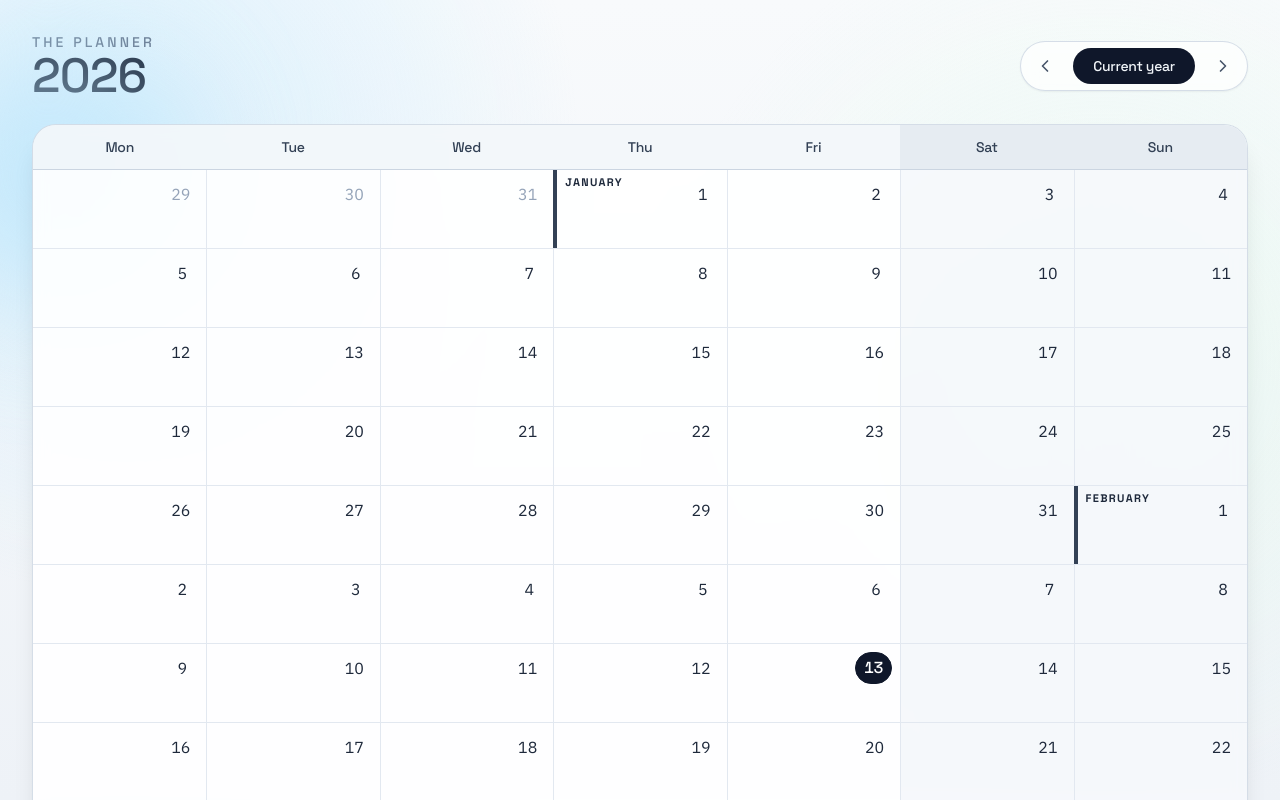
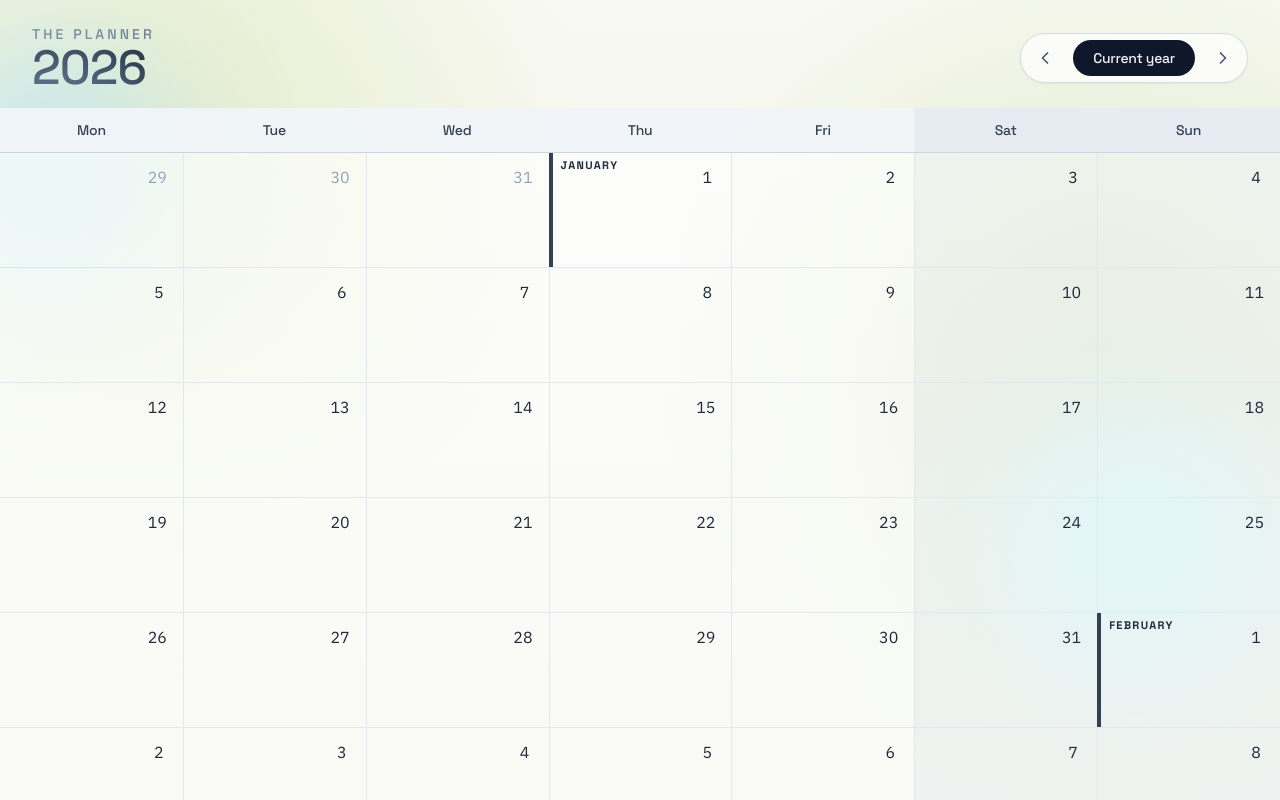
Before and after one commit to yet-an-other/planner, a React (Vite) app: page /year/2026 in a window 1280 px wide. Shown: the top 800 px of the page. Built offline with nearby package versions, Linux system fonts and the light colour scheme.

Commit message:
Polish year view layout and background styling

```diff
--- a/src/index.css
+++ b/src/index.css
@@ -70,9 +70,9 @@
     @apply bg-background text-foreground antialiased;
     font-family: var(--font-body);
     background-image:
-      radial-gradient(circle at 10% 18%, rgba(186, 230, 253, 0.48), transparent 34%),
-      radial-gradient(circle at 86% 45%, rgba(220, 252, 231, 0.42), transparent 38%),
-      linear-gradient(180deg, #f8fafc 0%, #eef2f7 100%);
+      radial-gradient(circle at 10% 18%, rgba(208, 223, 159, 0.48), transparent 34%),
+      radial-gradient(circle at 86% 45%, rgba(196, 214, 150, 0.42), transparent 38%),
+      linear-gradient(180deg, #f8f9f2 0%, #edf0e4 100%);
     background-attachment: fixed;
   }
 }
--- a/src/pages/YearPage.tsx
+++ b/src/pages/YearPage.tsx
@@ -47,21 +47,26 @@ function buildYearWeeks(year: number): Date[][] {
   return weeks
 }
 
-function buildMonthStartLabels(year: number): Record<string, MonthStartLabel> {
+function buildMonthStartLabels(weeks: Date[][]): Record<string, MonthStartLabel> {
   const monthFormatter = new Intl.DateTimeFormat(undefined, { month: 'long' })
   const monthShortFormatter = new Intl.DateTimeFormat(undefined, { month: 'short' })
-  return Object.fromEntries(
-    Array.from({ length: 12 }, (_, monthIndex) => {
-      const monthStart = new Date(year, monthIndex, 1)
-      return [
-        formatDateKey(monthStart),
-        {
-          full: monthFormatter.format(monthStart),
-          short: monthShortFormatter.format(monthStart),
-        },
-      ]
-    }),
-  )
+  const labels: Record<string, MonthStartLabel> = {}
+
+  for (const week of weeks) {
+    for (const date of week) {
+      if (date.getDate() !== 1) {
+        continue
+      }
+
+      const key = formatDateKey(date)
+      labels[key] = {
+        full: monthFormatter.format(date),
+        short: monthShortFormatter.format(date),
+      }
+    }
+  }
+
+  return labels
 }
 
 function isValidYear(value: number): boolean {
@@ -80,7 +85,7 @@ export function YearPage() {
   }
 
   const weeks = buildYearWeeks(parsedYear)
-  const monthStartLabels = buildMonthStartLabels(parsedYear)
+  const monthStartLabels = buildMonthStartLabels(weeks)
   const previousYear = parsedYear > 1 ? parsedYear - 1 : 1
   const nextYear = parsedYear < 9999 ? parsedYear + 1 : 9999
 
@@ -89,8 +94,8 @@ export function YearPage() {
       <div className="pointer-events-none absolute -left-20 top-12 h-64 w-64 rounded-full bg-sky-200/70 blur-3xl" />
       <div className="pointer-events-none absolute right-0 top-1/2 h-72 w-72 rounded-full bg-cyan-100/80 blur-3xl" />
 
-      <main className="mx-auto max-w-[1360px] px-2 pb-10 pt-6 sm:px-4 sm:pb-12 sm:pt-8 md:px-8">
-        <header className="mb-4 flex flex-wrap items-center justify-between gap-3 sm:mb-6 sm:gap-4">
+      <main className="flex h-[100dvh] w-full flex-col pt-4 sm:pt-6">
+        <header className="mb-3 flex shrink-0 flex-wrap items-center justify-between gap-3 px-2 sm:mb-4 sm:gap-4 sm:px-4 md:px-8">
           <div>
             <p className="font-display text-[10px] uppercase tracking-[0.18em] text-slate-500 sm:text-sm sm:tracking-[0.22em]">
               The Planner
@@ -126,9 +131,9 @@ export function YearPage() {
           </div>
         </header>
 
-        <section className="overflow-hidden rounded-xl border border-slate-300/80 bg-white/75 shadow-xl backdrop-blur sm:rounded-3xl">
-          <div>
-            <div className="grid grid-cols-7 border-b border-slate-300 bg-slate-100/80">
+        <section className="flex min-h-0 w-full flex-1 flex-col overflow-hidden">
+          <div className="min-h-0 overflow-y-auto">
+            <div className="sticky top-0 z-10 grid grid-cols-7 border-b border-slate-300 bg-slate-100/95 backdrop-blur">
               {WEEKDAYS.map((weekday, index) => (
                 <div
                   className={`px-1 py-2 text-center font-display text-[11px] text-slate-700 sm:px-2 sm:py-3 sm:text-sm ${
@@ -173,7 +178,7 @@ export function YearPage() {
 
                       return (
                         <div
-                          className={`relative min-h-[48px] px-1 py-1 transition sm:min-h-[78px] sm:px-3 sm:py-2 ${leftBorderClass} ${
+                          className={`relative min-h-[58px] px-1 py-1 transition sm:min-h-[114px] sm:px-3 sm:py-2 ${leftBorderClass} ${
                             dayIndex >= 5 ? 'bg-slate-100/55' : 'bg-white/65'
                           } ${
                             isCurrentYear ? 'text-slate-800' : 'text-slate-400'
```
